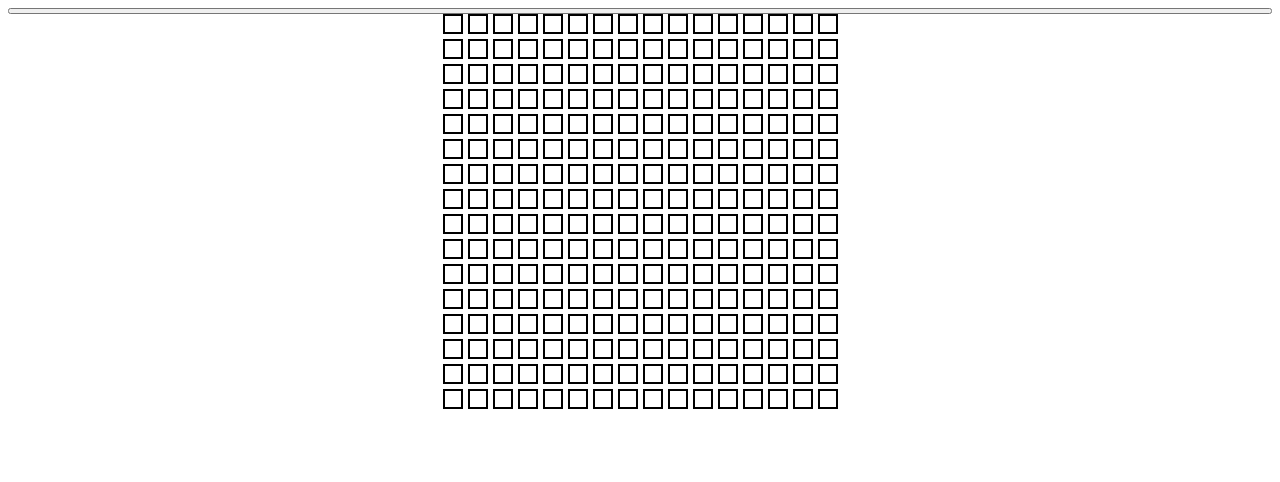
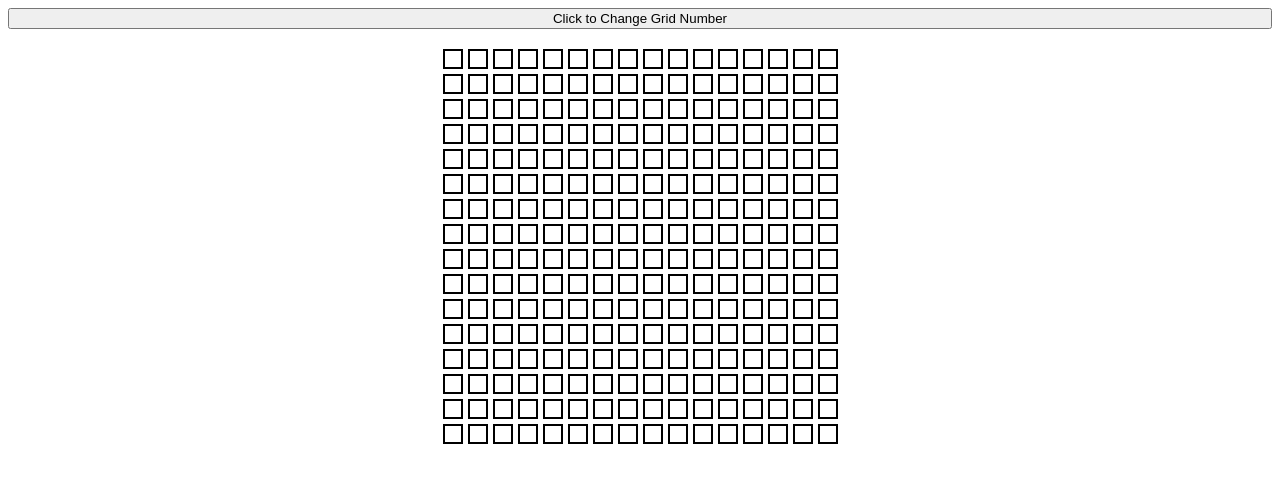
Before and after one commit to ytb664/Etch-a-Sketch, a plain HTML site: page index.html in a window 1280 px wide. Drawn offline with Linux system fonts and the light colour scheme.

Commit message:
Add text to btn

```diff
--- a/script.js
+++ b/script.js
@@ -2,6 +2,9 @@ const body = document.querySelector('body');
 const container = document.querySelector('.container');
 const selected = document.querySelectorAll('.column');
 const btn = document.createElement('button');
+
+btn.classList.add('btn');
+btn.textContent = "Click to Change Grid Number";
 
 body.insertBefore(btn, container);
 
--- a/style.css
+++ b/style.css
@@ -2,6 +2,7 @@ body {
     display: flex;
     justify-content: center;
     flex-direction: column;
+    gap: 20px;
 }
 
 .container {
```
